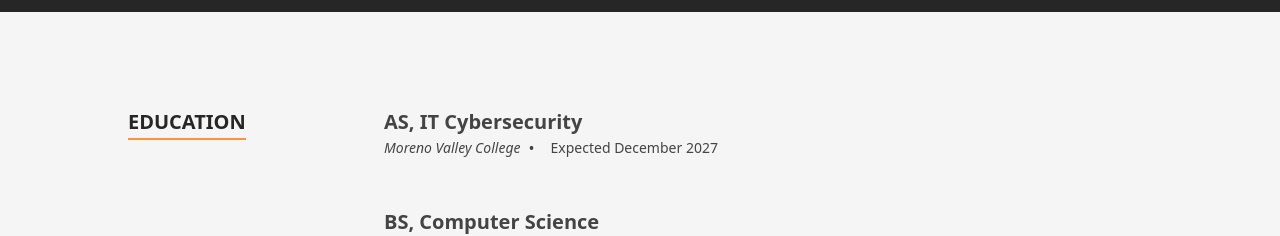
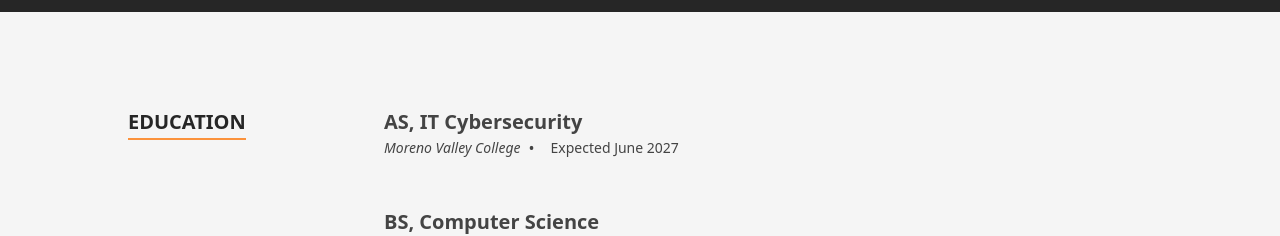
Before and after one commit to cr-droid/ResumeWeb, a Next.js app: page / in a window 1280 px wide. Shown: the part 1400-1636 px from the top of the page. Built offline with nearby package versions, Linux system fonts and the light colour scheme.

Commit message:
Edited expect date

```diff
--- a/src/data/data.tsx
+++ b/src/data/data.tsx
@@ -269,7 +269,7 @@ export const skills: SkillGroup[] = [
  */
 export const education: TimelineItem[] = [
   {
-    date: 'Expected December 2027',
+    date: 'Expected June 2027',
     location: 'Moreno Valley College',
     title: 'AS, IT Cybersecurity',
     content: <p></p>,
```
